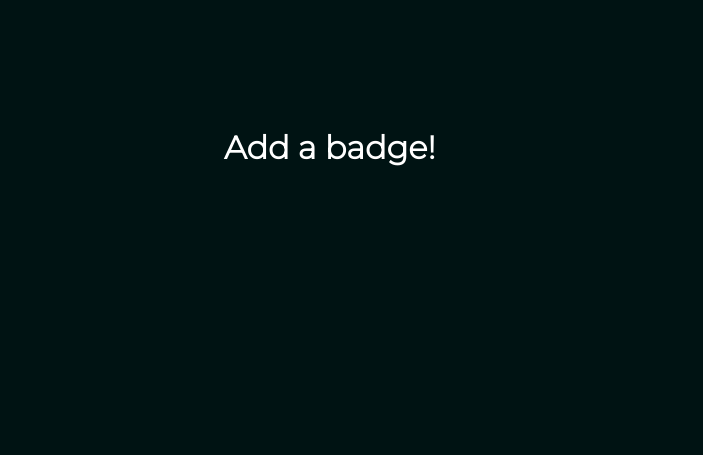
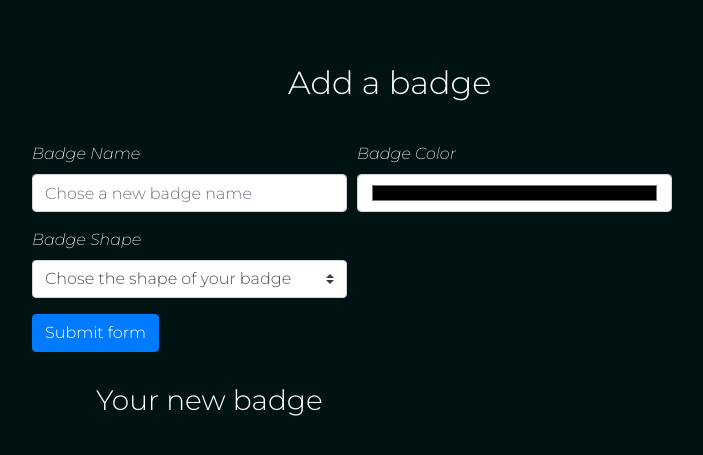
Before and after one commit to Joelle-Everaert/BreakingBadge, a PHP site: page /pages/addbadges.html in a window 1280 px wide. Shown: the top 455 px of the page, without its empty margins (288-991 px from the left). Run offline with PHP 8.4, Linux system fonts and the light colour scheme.

Commit message:
add badges v1

```diff
--- a/template/assets/style.css
+++ b/template/assets/style.css
@@ -55,8 +55,27 @@
 
 /* ----------------------- ADD A BADGE PAGE ---------------------------------*/
 
-h1.addbadgeh1 {
+h2.addbadgeh2 {
 color: white;
 padding-left: 40%;
 padding-top: 10%;
+padding-bottom: 5%;
+font-family: 'Montserrat', sans-serif;
 }
+
+.addabadge {
+    width: 75%;
+    padding-left: 25%;
+}
+
+
+h3.addbadgeh3 {
+    font-family: 'Montserrat', sans-serif;
+    color: white;
+    padding-top: 5%;
+    padding-left: 10%;
+}
+
+.Titleofthelabels {
+    color: white;
+}
--- a/template/pages/addbadges.html
+++ b/template/pages/addbadges.html
@@ -1,12 +1,64 @@
 <!DOCTYPE html>
 <html lang="en">
+
 <head>
     <meta charset="UTF-8">
     <meta name="viewport" content="width=device-width, initial-scale=1.0">
+    <link rel="stylesheet" href="https://cdn.jsdelivr.net/npm/bootstrap@4.5.3/dist/css/bootstrap.min.css"
+        integrity="sha384-TX8t27EcRE3e/ihU7zmQxVncDAy5uIKz4rEkgIXeMed4M0jlfIDPvg6uqKI2xXr2" crossorigin="anonymous">
     <link rel="stylesheet" href="../assets/style.css">
     <title>Breaking Badges</title>
 </head>
+
 <body>
-    <h1 class="addbadgeh1">Add a badge! </h1>
+    <div class="addabadge">
+        <h2 class="addbadgeh2">Add a badge </h2>
+
+        <form class="needs-validation" novalidate>
+            <div class="form-row">
+                <div class="col-md-6 mb-3">
+                    <label for="validationCustom01" class="Titleofthelabels">Badge Name</label>
+                    <input type="text" class="form-control" id="validationCustom01" placeholder="Chose a new badge name"
+                        required>
+                    <div class="valid-feedback">
+                        Looks good!
+                    </div>
+                </div>
+                <div class="col-md-6 mb-3">
+                    <label for="validationCustom02" class="Titleofthelabels">Badge Color</label>
+                    <input type="color" class="form-control" id="validationCustom02" value="Otto" required>
+                    <div class="valid-feedback">
+                        Looks good!
+                    </div>
+                </div>
+            </div>
+            <div class="form-row">
+                <div class="col-md-6 mb-3">
+                    <label for="validationCustom03" class="Titleofthelabels">Badge Shape</label>
+                    <select class="custom-select" id="inputGroupSelect02">
+                        <option selected>Chose the shape of your badge</option>
+                        <option value="1">Circle</option>
+                        <option value="2">Square</option>
+                        <option value="3">Triangle</option>
+                        <option value="4">Rectangle</option>
+                    </select>
+                    <div class="invalid-feedback">
+                        Please chose a shape.
+                    </div>
+                </div>
+
+
+
+            </div>
+
+            <button class="btn btn-primary" type="submit">Submit form</button>
+        </form>
+
+
+
+
+
+        <h3 class="addbadgeh3">Your new badge</h2>
 </body>
+
 </html>
```
